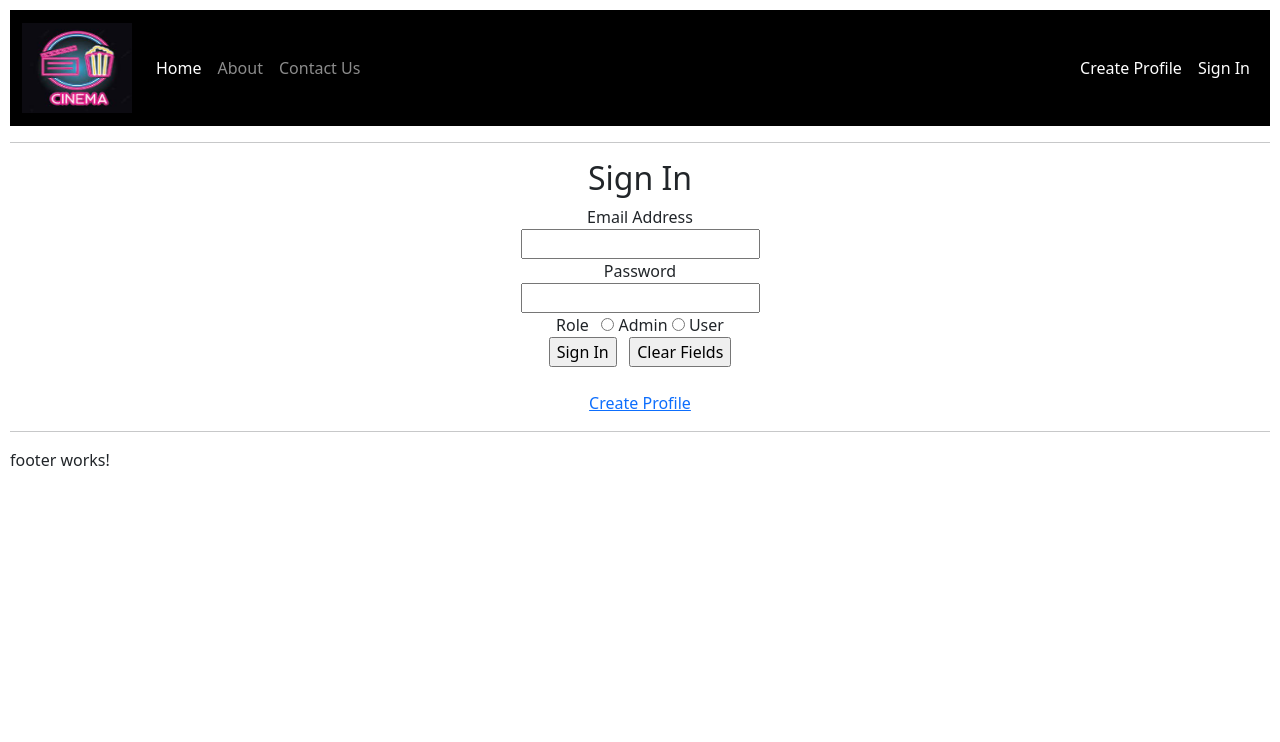
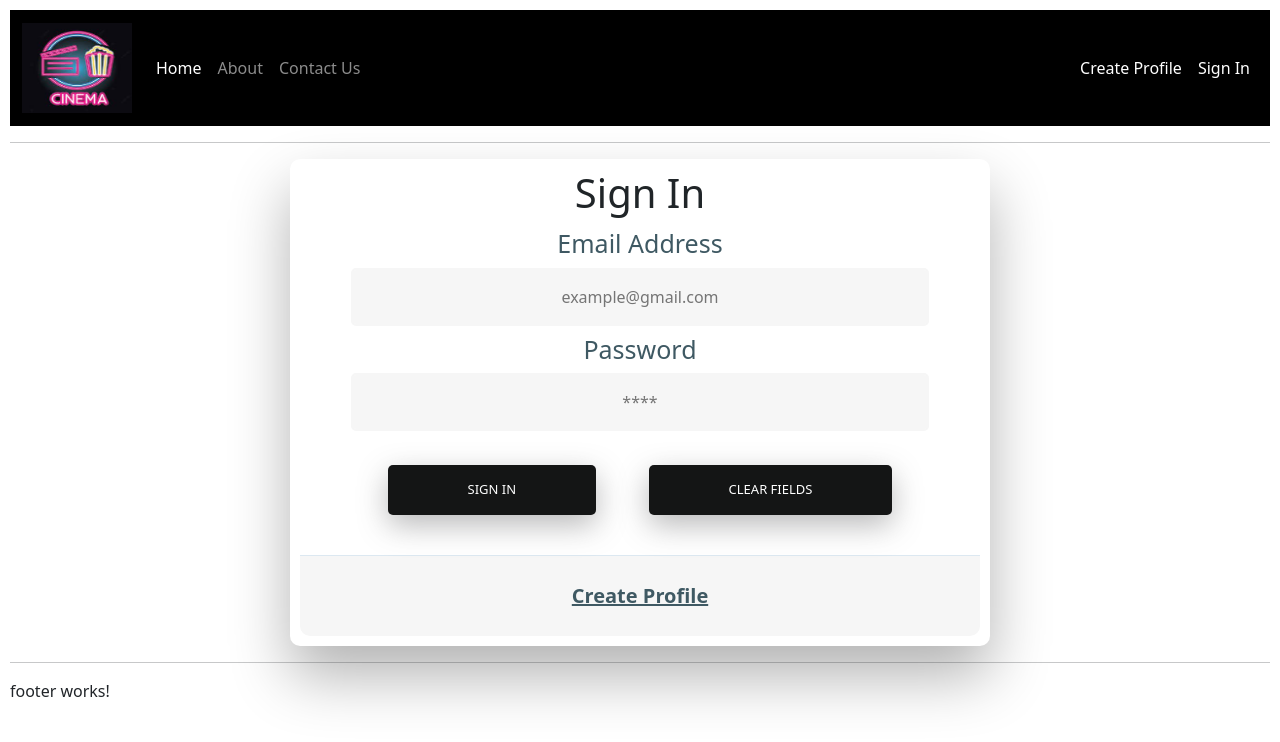
Before and after one commit to KBPheko/Capstone-Frontend, an Angular app: page /signin in a window 1280 px wide. Shown: the top 742 px of the page. Built offline with nearby package versions, Linux system fonts and the light colour scheme.

Commit message:
added styling to login and create profile page

```diff
--- a/src/app/createprofile/createprofile.component.css
+++ b/src/app/createprofile/createprofile.component.css
@@ -0,0 +1,96 @@
+.formContent{
+  -webkit-border-radius: 10px 10px 10px 10px;
+  border-radius: 10px 10px 10px 10px;
+  background: #fff;
+  padding: 30px;
+  width: 90%;
+  max-width: 700px;
+  padding: 10px;
+  -webkit-box-shadow: 0 30px 60px 0 rgba(0,0,0,0.3);
+  box-shadow: 0 30px 60px 0 rgba(0,0,0,0.3);
+  text-align: center;
+}
+.formContent h2{
+  font-size: 40px;
+  color: rgb(32, 37, 40);
+}
+.formContent label {
+  color: rgb(63, 89, 99);
+  font-weight: 100;
+  font-size: 25px;
+}
+.wrapper{
+  display: flex;
+  align-items: center;
+  justify-content: center;
+}
+.formFooter{
+  background-color: #f6f6f6;
+  border-top: 1px solid #dce8f1;
+  padding: 25px;
+  text-align: center;
+  -webkit-border-radius: 0 0 10px 10px;
+  border-radius: 0 0 10px 10px;
+}
+.formFooter a{
+  color: rgb(63, 89, 99);
+  font-weight: bold;
+  font-size: 20px;
+}
+
+input[type=button], input[type=submit], input[type=reset]  {
+  background-color: #141515;
+  border: none;
+  color: white;
+  padding: 15px 80px;
+  text-align: center;
+  text-decoration: none;
+  display: inline-block;
+  text-transform: uppercase;
+  font-size: 13px;
+  -webkit-box-shadow: 0 10px 30px 0 rgba(12, 12, 12, 0.4);
+  box-shadow: 0 10px 30px 0 rgba(79, 81, 82, 0.4);
+  -webkit-border-radius: 5px 5px 5px 5px;
+  border-radius: 5px 5px 5px 5px;
+  margin: 5px 20px 40px 20px;
+  -webkit-transition: all 0.3s ease-in-out;
+  -moz-transition: all 0.3s ease-in-out;
+  -ms-transition: all 0.3s ease-in-out;
+  -o-transition: all 0.3s ease-in-out;
+  transition: all 0.3s ease-in-out;
+}
+
+input[type=email], input[type=password], input[type=date], input[type=text]{
+  background-color: #f6f6f6;
+  border: none;
+  color: #0d0d0d;
+  padding: 15px 32px;
+  text-align: center;
+  text-decoration: none;
+  display: inline-block;
+  font-size: 16px;
+  margin: 5px;
+  width: 85%;
+  border: 2px solid #f6f6f6;
+  -webkit-transition: all 0.5s ease-in-out;
+  -moz-transition: all 0.5s ease-in-out;
+  -ms-transition: all 0.5s ease-in-out;
+  -o-transition: all 0.5s ease-in-out;
+  transition: all 0.5s ease-in-out;
+  -webkit-border-radius: 5px 5px 5px 5px;
+  border-radius: 5px 5px 5px 5px;
+}
+
+input[type=text]:focus {
+  background-color: #fff;
+  border-bottom: 2px solid #5fbae9;
+}
+
+input[type=text]:placeholder {
+  color: #cccccc;
+}
+
+span{
+  color: red;
+  font-size: 20px;
+}
--- a/src/app/createprofile/createprofile.component.html
+++ b/src/app/createprofile/createprofile.component.html
@@ -1,27 +1,28 @@
-<div class="text-center">
+<div class="wrapper">
+  <div class="formContent">
 
-  <span style="color: red">{{errorMsg}}</span>
+    <span>{{errorMsg}}</span>
 
     <h2>Create Profile</h2>
     <form [formGroup]="createRef" (ngSubmit)="createProfile()">
 
       <label for="firstname">First Name</label> <br>
-    <input type="text" formControlName="firstname" /> <br>
+      <input type="text" formControlName="firstname" placeholder="John" /> <br>
 
       <label for="lastname">Last Name</label> <br>
-    <input type="text" formControlName="lastname" /> <br>
+      <input type="text" formControlName="lastname" placeholder="Doe" /> <br>
 
       <label for="mobilenumber">Mobile Number</label> <br>
-    <input type="text" formControlName="mobilenumber" /> <br>
+      <input type="text" formControlName="mobilenumber" placeholder="0119887602" /> <br>
 
       <label for="dob">Date of Birth</label> <br>
-    <input type="date" formControlName="dob" /> <br>
+      <input type="date" formControlName="dob" placeholder="mm/dd/yyyy" /> <br>
 
       <label for="email">Email Address</label> <br>
-    <input type="email" formControlName="email" /> <br>
+      <input type="email" formControlName="email" placeholder="example@example.com" /> <br>
 
       <label for="password">Password</label> <br>
-    <input type="password" formControlName="password" /> <br>
+      <input type="password" formControlName="password" placeholder="******" /> <br>
 
       <label for="role">Role</label> &nbsp;
       <input type="radio" name="role" value="admin" formControlName="role" /> Admin
@@ -32,7 +33,10 @@
       <input type="reset" value="Clear Fields">
 
     </form>
-  <br>
+    <div class="formFooter">
       <a routerLink="/signin">Sign In</a>
+    </div>
+
 
   </div>
+</div>
--- a/src/app/login/login.component.css
+++ b/src/app/login/login.component.css
@@ -0,0 +1,95 @@
+.formContent{
+  -webkit-border-radius: 10px 10px 10px 10px;
+  border-radius: 10px 10px 10px 10px;
+  background: #fff;
+  padding: 30px;
+  width: 90%;
+  max-width: 700px;
+  padding: 10px;
+  -webkit-box-shadow: 0 30px 60px 0 rgba(0,0,0,0.3);
+  box-shadow: 0 30px 60px 0 rgba(0,0,0,0.3);
+  text-align: center;
+}
+.formContent h2{
+  font-size: 40px;
+  color: rgb(32, 37, 40);
+}
+.formContent label {
+  color: rgb(63, 89, 99);
+  font-weight: 100;
+  font-size: 25px;
+}
+span{
+  color: red;
+  font-size: 20px;
+}
+.wrapper{
+  display: flex;
+  align-items: center;
+  justify-content: center;
+}
+.formFooter{
+  background-color: #f6f6f6;
+  border-top: 1px solid #dce8f1;
+  padding: 25px;
+  text-align: center;
+  -webkit-border-radius: 0 0 10px 10px;
+  border-radius: 0 0 10px 10px;
+}
+.formFooter a{
+  color: rgb(63, 89, 99);
+  font-weight: bold;
+  font-size: 20px;
+}
+
+input[type=button], input[type=submit], input[type=reset]  {
+  background-color: #141515;
+  border: none;
+  color: white;
+  padding: 15px 80px;
+  text-align: center;
+  text-decoration: none;
+  display: inline-block;
+  text-transform: uppercase;
+  font-size: 13px;
+  -webkit-box-shadow: 0 10px 30px 0 rgba(12, 12, 12, 0.4);
+  box-shadow: 0 10px 30px 0 rgba(79, 81, 82, 0.4);
+  -webkit-border-radius: 5px 5px 5px 5px;
+  border-radius: 5px 5px 5px 5px;
+  margin: 5px 20px 40px 20px;
+  -webkit-transition: all 0.3s ease-in-out;
+  -moz-transition: all 0.3s ease-in-out;
+  -ms-transition: all 0.3s ease-in-out;
+  -o-transition: all 0.3s ease-in-out;
+  transition: all 0.3s ease-in-out;
+}
+
+input[type=email], input[type=password] {
+  background-color: #f6f6f6;
+  border: none;
+  color: #0d0d0d;
+  padding: 15px 32px;
+  text-align: center;
+  text-decoration: none;
+  display: inline-block;
+  font-size: 16px;
+  margin: 5px;
+  width: 85%;
+  border: 2px solid #f6f6f6;
+  -webkit-transition: all 0.5s ease-in-out;
+  -moz-transition: all 0.5s ease-in-out;
+  -ms-transition: all 0.5s ease-in-out;
+  -o-transition: all 0.5s ease-in-out;
+  transition: all 0.5s ease-in-out;
+  -webkit-border-radius: 5px 5px 5px 5px;
+  border-radius: 5px 5px 5px 5px;
+}
+
+input[type=text]:focus {
+  background-color: #fff;
+  border-bottom: 2px solid #5fbae9;
+}
+
+input[type=text]:placeholder {
+  color: #cccccc;
+}
--- a/src/app/login/login.component.html
+++ b/src/app/login/login.component.html
@@ -1,26 +1,32 @@
-<div class="text-center">
 
-  <span style="color: red">{{errorMsg}}</span>
+
+<div class="wrapper">
+  <div class="formContent">
+
+    <span>{{errorMsg}}</span>
 
     <h2>Sign In</h2>
     <form [formGroup]="loginRef" (ngSubmit)="signIn()">
 
       <label for="email">Email Address</label> <br>
-    <input type="email" formControlName="email" /> <br>
+      <input type="email" formControlName="email" placeholder="example@gmail.com" /> <br>
 
       <label for="password">Password</label> <br>
-    <input type="password" formControlName="password" /> <br>
+      <input type="password" formControlName="password" placeholder="****" /> <br>
 
-    <label for="role">Role</label> &nbsp;
+     <!-- <label for="role">Role</label> &nbsp;
       <input type="radio" name="role" value="admin" formControlName="role" /> Admin
       <input type="radio" name="role" value="user" formControlName="role"> User
-
+     -->
       <br>
       <input type="submit" value="Sign In" /> &nbsp;
       <input type="reset" value="Clear Fields">
 
     </form>
-  <br>
+    <div class="formFooter">
       <a routerLink="/create-profile">Create Profile</a>
 
     </div>
+
+  </div>
+</div>
```
Lines whose indentation alone changed are shown as unchanged.
